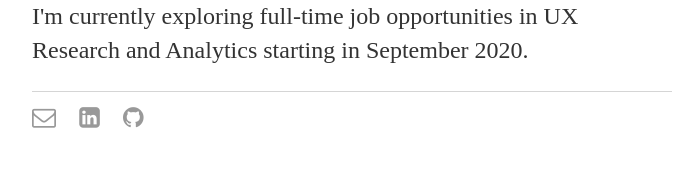
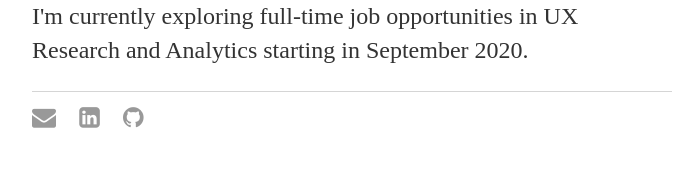
Before and after one commit to ip-jss/ip-jss.github.io, a Jekyll site: the page built from about/index.html, in a window 1280 px wide. Shown: the part 1225-1402 px from the top of the page, without its empty margins (288-971 px from the left). Built offline with Jekyll 4.4.1, drawn with Linux system fonts in a browser that asks for light colours.

Commit message:
Update default.html

```diff
--- a/_layouts/default.html
+++ b/_layouts/default.html
@@ -22,7 +22,7 @@
 			</div><!-- /.container -->
 			<footer>
 	    		<ul>
-	        		<li><a href="mailto:97jessicaip@gmail.com" title="Email"> <i style="font-size:24px" class="fa">&#xf003;</i> </a></li>
+	        		<li><a href="mailto:97jessicaip@gmail.com" title="Email"> <i style="font-size:24px" class="fa">&#xf0e0;</i> </a></li>
 				<li><a href="https://www.linkedin.com/in/jessica-ip/" title="LinkedIn" <i style="font-size:24px" class="fa">&#xf08c;</i> </a></li>
 	        		<li><a href="https://github.com/ipcodes" title="GitHub" <i style="font-size:24px" class="fa">&#xf09b;</i> </a></li>
 				</ul>
```
